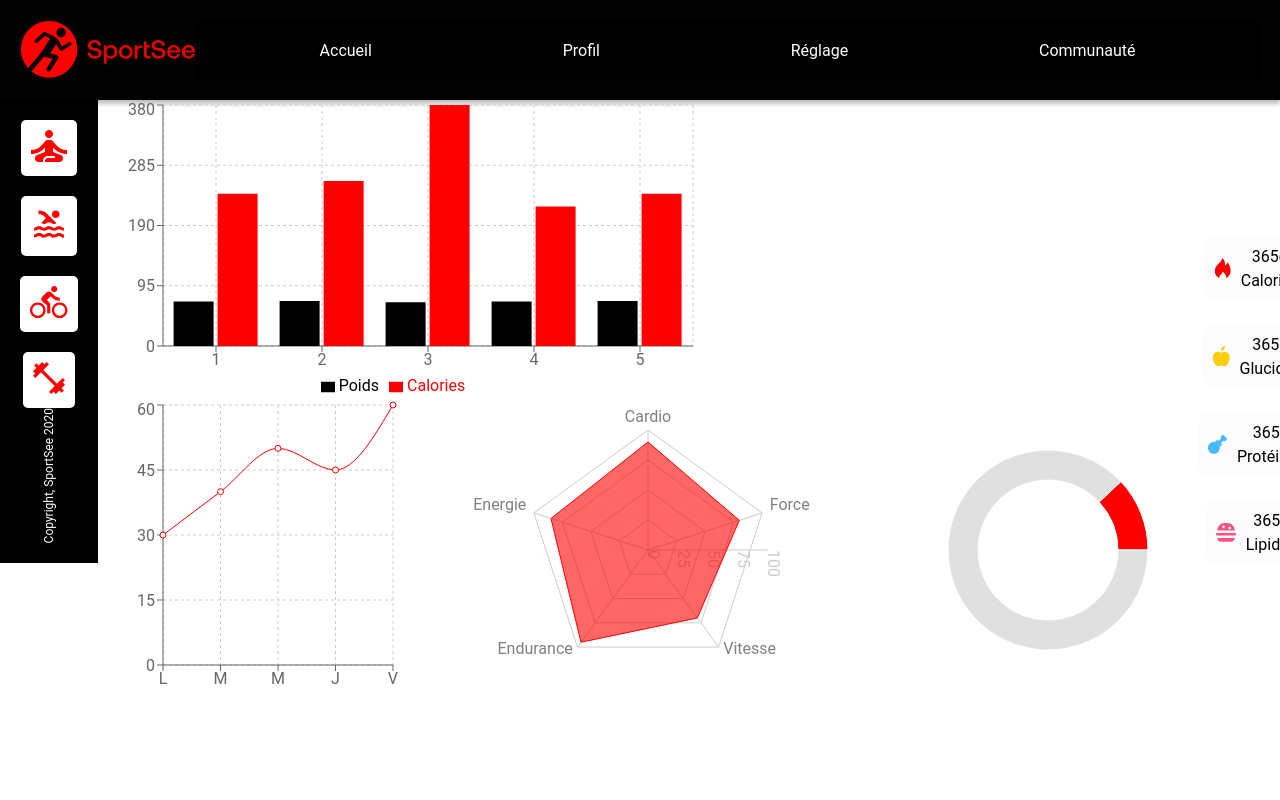
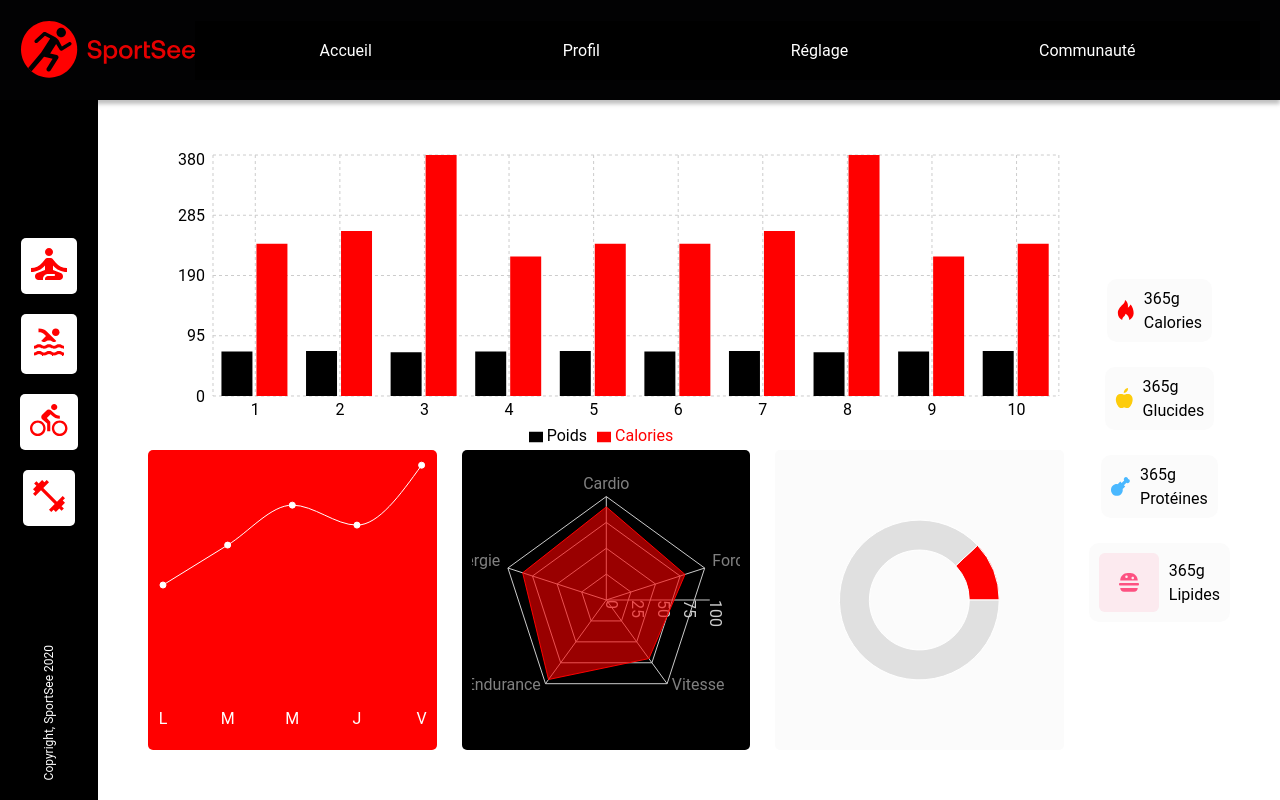
Before and after one commit to matteobruccoleri/SportSee, a React (Vite) app: page / in a window 1280 px wide. Built offline with nearby package versions, Linux system fonts and the light colour scheme.

Commit message:
feat: maj dasboard;

```diff
--- a/src/App.jsx
+++ b/src/App.jsx
@@ -15,13 +15,22 @@ const Main = styled.main`
   height: 100%;
 `;
 
+const StatistiqueWrapper = styled.div`
+  display: flex;
+  gap: 25px;
+  width: 100%;
+  padding: 50px;
+`;
+
 const FlexColumn = styled.div`
   display: flex;
   flex-direction: column;
+  width: 100%;
 `;
 
 const Flex = styled.div`
   display: flex;
+  gap: 25px;
 `;
 
 function App() {
@@ -31,6 +40,7 @@ function App() {
       <Header/>
       <Main>
         <SideBar/>
+        <StatistiqueWrapper>
           <FlexColumn>
             <BarChart/>
             <Flex>
@@ -40,6 +50,7 @@ function App() {
             </Flex>
           </FlexColumn>
           <Nutrients/>
+        </StatistiqueWrapper>
       </Main>
 
     </>
--- a/src/components/BarChart.jsx
+++ b/src/components/BarChart.jsx
@@ -1,7 +1,14 @@
 import React from "react";
-import { BarChart as RechartsBarChart, CartesianGrid, XAxis, YAxis, Tooltip, Legend, Bar } from "recharts";
-import styled from 'styled-components';
-
+import {
+  BarChart as RechartsBarChart,
+  CartesianGrid,
+  XAxis,
+  YAxis,
+  Tooltip,
+  Legend,
+  Bar,
+  ResponsiveContainer
+} from "recharts";
 
 const data = [
   { day: "1", Poids: 70, Calories: 240 },
@@ -9,19 +16,28 @@ const data = [
   { day: "3", Poids: 69, Calories: 380 },
   { day: "4", Poids: 70, Calories: 220 },
   { day: "5", Poids: 71, Calories: 240 },
+  { day: "6", Poids: 70, Calories: 240 },
+  { day: "7", Poids: 71, Calories: 260 },
+  { day: "8", Poids: 69, Calories: 380 },
+  { day: "9", Poids: 70, Calories: 220 },
+  { day: "10", Poids: 71, Calories: 240 },
 ];
 
 function BarChart() {
     return (
-        <RechartsBarChart width={600} height={300} data={data}>
+        <div style={{ width: "100%", height: 300 }}> {/* Assure que le parent a une largeur définie */}
+            <ResponsiveContainer width="100%" height="100%">
+                <RechartsBarChart data={data}>
                     <Legend />
                     <CartesianGrid strokeDasharray="3 3" />
-            <XAxis dataKey="day" />
-            <YAxis />
+                    <XAxis dataKey="day" stroke="transparent" tick={{ fill: "#000" }} />
+                    <YAxis stroke="transparent" tick={{ fill: "#000" }} />
                     <Tooltip />
                     <Bar dataKey="Poids" fill="#000000" />
                     <Bar dataKey="Calories" fill="#FF0000" />
                 </RechartsBarChart>
+            </ResponsiveContainer>
+        </div>
     );
 }
 
--- a/src/components/LineChart.jsx
+++ b/src/components/LineChart.jsx
@@ -1,5 +1,18 @@
 import React from "react";
-import { LineChart, Line, XAxis, YAxis, CartesianGrid, Tooltip } from "recharts";
+import { LineChart, Line, XAxis, YAxis, CartesianGrid, Tooltip, ResponsiveContainer } from "recharts";
+
+import styled from "styled-components";
+
+const LineChartWrapper = styled.div`
+  background-color: #FF0000;
+  width: max-content;
+  padding: 10px;
+  width: 100%;
+  height: 300px;
+  border-radius: 5px;
+`;
+
+
 
 const data = [
   { day: "L", Duration: 30 },
@@ -10,13 +23,16 @@ const data = [
 ];
 
 const SessionDurationChart = () => (
-  <LineChart width={300} height={300} data={data}>
-    <CartesianGrid strokeDasharray="3 3" />
-    <XAxis dataKey="day" />
-    <YAxis />
-    <Tooltip />
-    <Line type="monotone" dataKey="Duration" stroke="#FF0000" />
-  </LineChart>
+  <LineChartWrapper>
+    <ResponsiveContainer width="100%" height="100%">
+    <LineChart data={data}>
+    <XAxis dataKey="day" stroke="transparent" tick={{ fill: "#FFFFFF" }}/>
+      <YAxis hide={true}/>
+      <Tooltip />
+      <Line type="monotone" dataKey="Duration" stroke="#FFF" />
+    </LineChart>
+    </ResponsiveContainer>
+  </LineChartWrapper>
 );
 
 export default SessionDurationChart;
--- a/src/components/Nutrients.jsx
+++ b/src/components/Nutrients.jsx
@@ -19,15 +19,25 @@ const StyledNutrientWrapper = styled.div`
     gap: 10px;
     padding: 10px;
     border-radius: 10px;
-    background-color: #fcfcfc;
+    background-color:#FBFBFB;
 `;
 const StyledNutrientText = styled.div`
     display: flex;
-    align-items: center;
+    align-items: flex-start;
     justify-content: center;
     flex-direction: column;
     gap: 5px;
 `;
+
+const NutrientIconWrapper = styled.div`
+    display: flex;
+    align-items: center;
+    justify-content: center;
+    padding: 20px;
+    background-color: #FD51811A;
+    border-radius: 6px;
+`;
+
 function Nutrients() {
   return (
     <StyledNutrientsWrapper>
@@ -53,7 +63,9 @@ function Nutrients() {
             </StyledNutrientText>
         </StyledNutrientWrapper>
         <StyledNutrientWrapper>
-            <img src={IconCheeseburger} alt="icon cheeseburger" />
+            <NutrientIconWrapper>
+              <img src={IconCheeseburger} alt="icon cheeseburger" />
+            </NutrientIconWrapper>
             <StyledNutrientText>
               <p>365g</p>
               <p>Lipides</p>
--- a/src/components/PieChart.jsx
+++ b/src/components/PieChart.jsx
@@ -1,17 +1,33 @@
 import React from "react";
-import { PieChart, Pie, Cell, Tooltip } from "recharts";
+import { PieChart, Pie, Cell, Tooltip, ResponsiveContainer } from "recharts";
+
+import styled from "styled-components";
 
 const scoreData = [{ name: "Complété", value: 12 }, { name: "Restant", value: 88 }];
 const colors = ["#FF0000", "#E0E0E0"];
 
-const ScorePieChart = () => (
-  <PieChart width={300} height={300}>
+const PieChartWrapper = styled.div`
+  background-color: #fbfbfb;
+  width: max-content;
+  padding: 10px;
+  width: 100%;
+  height: 300px;
+  border-radius: 5px;
+`;
+
+
+const ScorePieChart = () => {
+
+  return (
+    <PieChartWrapper>
+      <ResponsiveContainer width="100%" height="100%">
+        <PieChart>
           <Pie
             data={scoreData}
             cx="50%"
             cy="50%"
-      innerRadius={70}
-      outerRadius={100}
+            innerRadius={50}
+            outerRadius={80}
             fill="#FF0000"
             dataKey="value"
           >
@@ -21,6 +37,9 @@ const ScorePieChart = () => (
           </Pie>
           <Tooltip />
         </PieChart>
+      </ResponsiveContainer>
+    </PieChartWrapper>
   );
+};
 
 export default ScorePieChart;
--- a/src/components/RadarChart.jsx
+++ b/src/components/RadarChart.jsx
@@ -1,5 +1,16 @@
 import React from "react";
-import { Radar, RadarChart, PolarGrid, PolarAngleAxis, PolarRadiusAxis } from "recharts";
+import { Radar, RadarChart, PolarGrid, PolarAngleAxis, PolarRadiusAxis, ResponsiveContainer } from "recharts";
+
+import styled from "styled-components";
+
+const RadarChartWrapper = styled.div`
+  background-color: #000;
+  width: max-content;
+  padding: 10px;
+  width: 100%;
+  height: 300px;
+  border-radius: 5px;
+`;
 
 const data = [
   { metric: "Cardio", value: 90 },
@@ -10,12 +21,16 @@ const data = [
 ];
 
 const IntensityRadarChart = () => (
-  <RadarChart cx={250} cy={150} outerRadius={120} width={500} height={300} data={data}>
-    <PolarGrid />
-    <PolarAngleAxis dataKey="metric" />
-    <PolarRadiusAxis />
-    <Radar name="Intensité" dataKey="value" stroke="#FF0000" fill="#FF0000" fillOpacity={0.6} />
-  </RadarChart>
+  <RadarChartWrapper>
+    <ResponsiveContainer width="100%" height="100%">
+    <RadarChart cx="50%" cy="50%" outerRadius="80%" data={data}>
+      <PolarGrid />
+      <PolarAngleAxis dataKey="metric" />
+      <PolarRadiusAxis />
+      <Radar name="Intensité" dataKey="value" stroke="#FF0000" fill="#FF0000" fillOpacity={0.6} />
+    </RadarChart>
+    </ResponsiveContainer>
+  </RadarChartWrapper>
 );
 
 export default IntensityRadarChart;
--- a/src/components/SideBar.jsx
+++ b/src/components/SideBar.jsx
@@ -14,7 +14,6 @@ const Nav = styled.nav`
     flex-direction: column;
     align-items: center;
     justify-content: center;
-    height: 100%;
 
 `;
 
```
Lines whose indentation alone changed are shown as unchanged.
